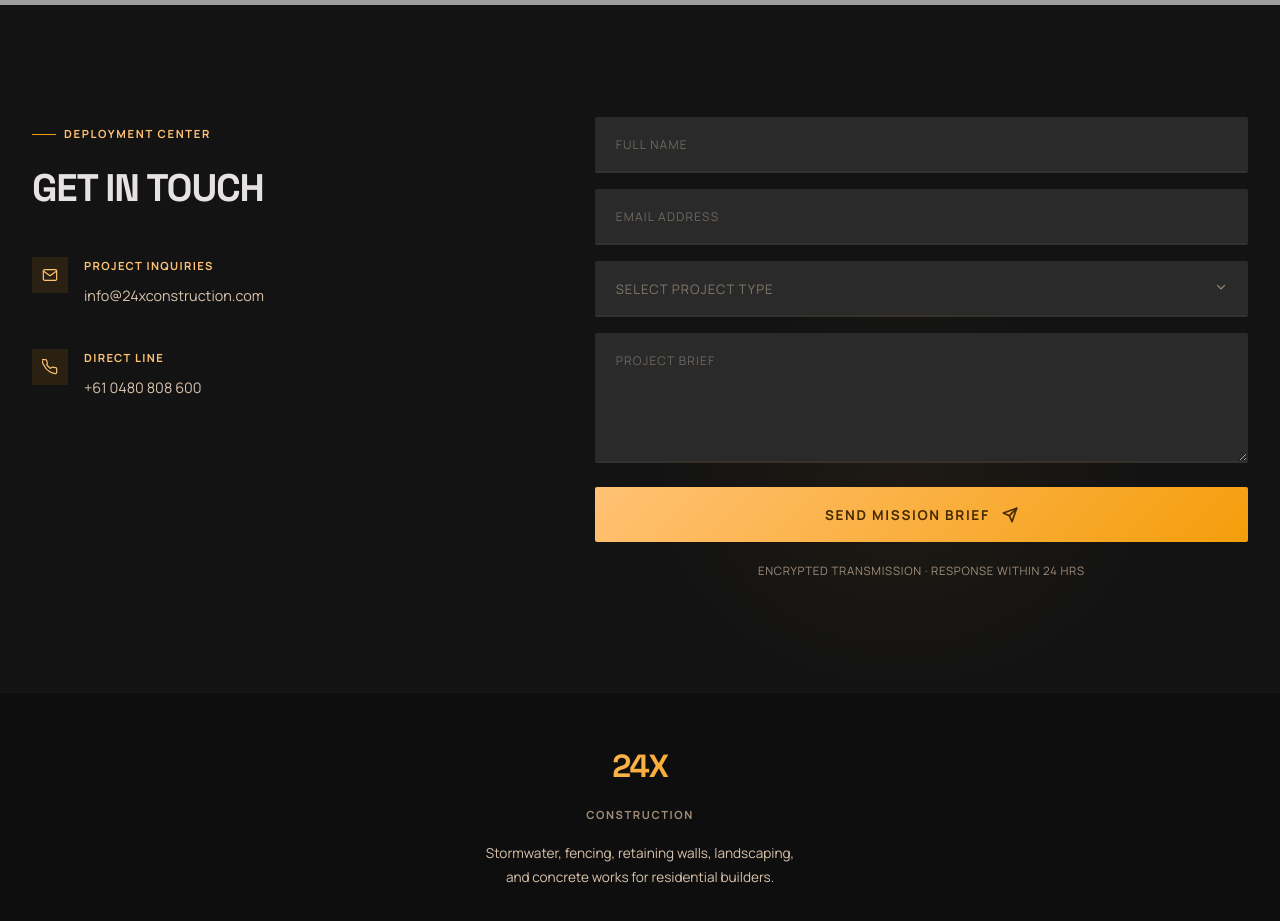
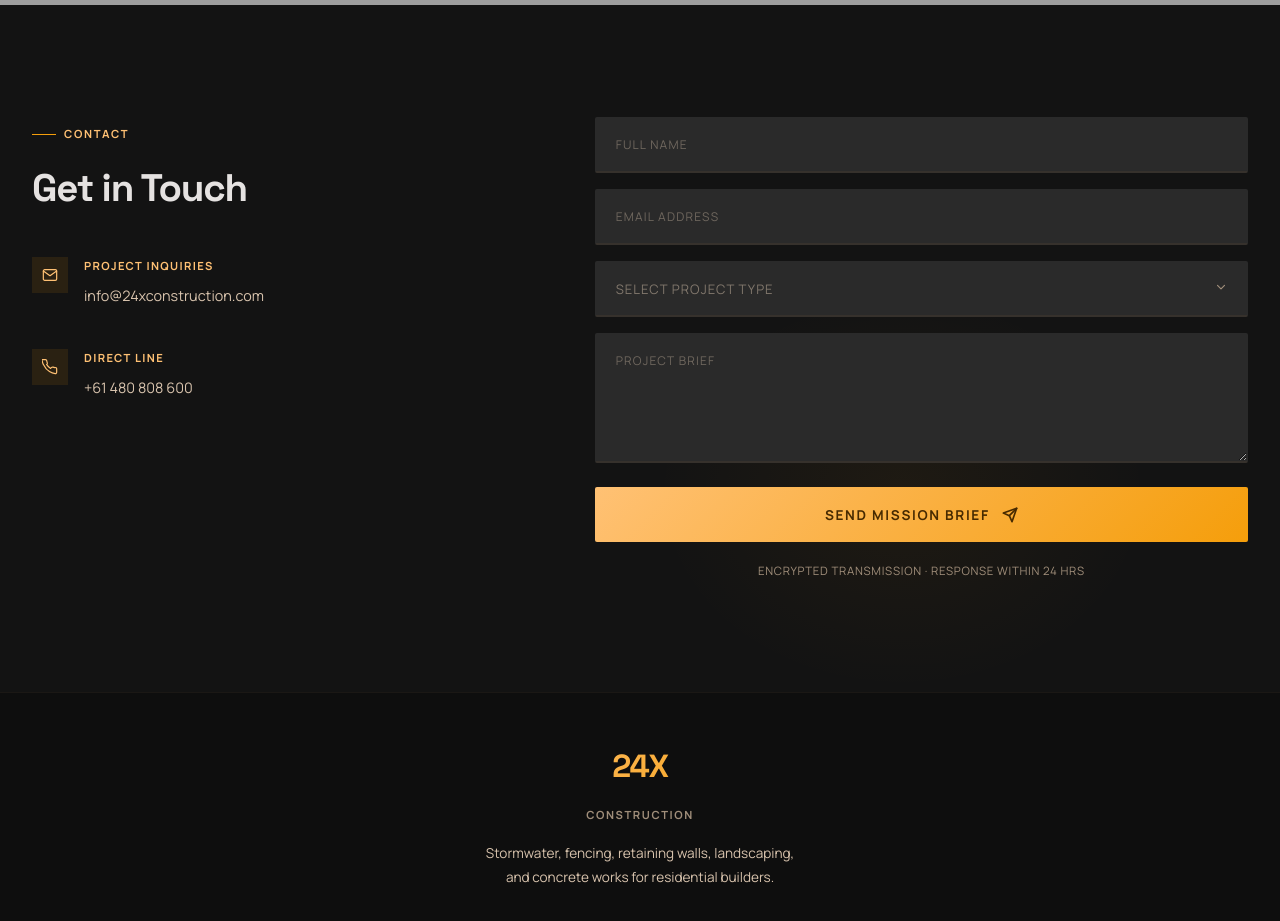
Before and after one commit to 24xconstruction/24xconstruction, a Next.js app: page / in a window 1280 px wide. Shown: the part 3080-4001 px from the top of the page. Built offline with nearby package versions, Linux system fonts and the light colour scheme; grey boxes are pictures that could not be loaded.

Commit message:
Update ContactForm.tsx

```diff
--- a/components/ContactForm.tsx
+++ b/components/ContactForm.tsx
@@ -137,7 +137,7 @@ export default function ContactForm() {
                 transition: 'all 0.8s ease 0.1s'
               }}
             >
-              DEPLOYMENT CENTER
+              CONTACT
             </div>
             <h2
               className="display-md"
@@ -149,7 +149,7 @@ export default function ContactForm() {
                 transition: 'all 0.8s ease 0.3s'
               }}
             >
-              GET IN TOUCH
+              Get in Touch
             </h2>
 
             {/* Info items */}
@@ -216,7 +216,7 @@ export default function ContactForm() {
                 <div>
                   <div className="label-sm" style={{ color: 'var(--primary)', marginBottom: '0.5rem' }}>DIRECT LINE</div>
                   <a
-                    href="tel:+610480808600"
+                    href="tel:+61480808600"
                     style={{
                       fontFamily: "'Manrope', sans-serif",
                       fontSize: '0.9rem',
@@ -227,7 +227,7 @@ export default function ContactForm() {
                     onMouseEnter={e => (e.currentTarget.style.color = 'var(--primary)')}
                     onMouseLeave={e => (e.currentTarget.style.color = 'var(--on-surface-variant)')}
                   >
-                    +61 0480 808 600
+                    +61 480 808 600
                   </a>
                 </div>
               </div>
@@ -262,10 +262,10 @@ export default function ContactForm() {
                   </svg>
                 </div>
                 <h3 style={{ fontFamily: "'Space Grotesk', sans-serif", fontSize: '1.5rem', fontWeight: 700, letterSpacing: '-0.02em', color: 'var(--on-surface)', marginBottom: '0.75rem' }}>
-                  MISSION BRIEF RECEIVED
+                  Send Enquiry
                 </h3>
                 <p style={{ fontFamily: "'Manrope', sans-serif", fontSize: '0.9rem', lineHeight: 1.7, color: 'var(--on-surface-variant)', maxWidth: '340px', margin: '0 auto 2rem' }}>
-                  Our engineering team will review your project brief and respond within 24 hours.
+                  We aim to respond to project enquiries within 24 hours.
                 </p>
                 <button
                   onClick={() => setFormState('idle')}
```
